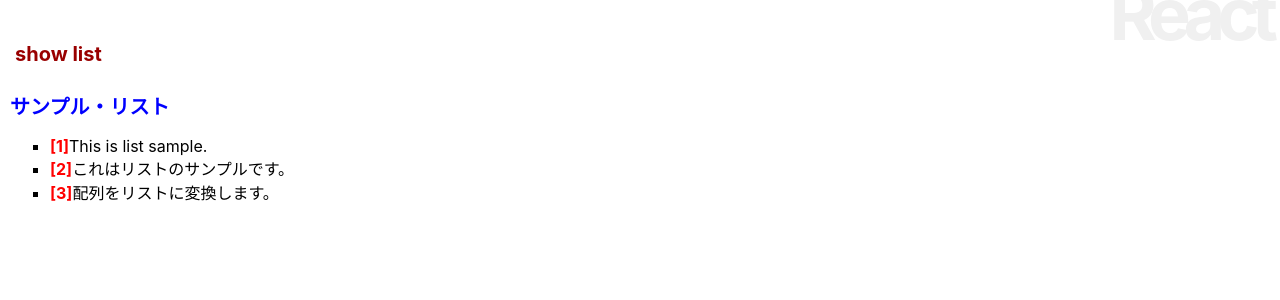
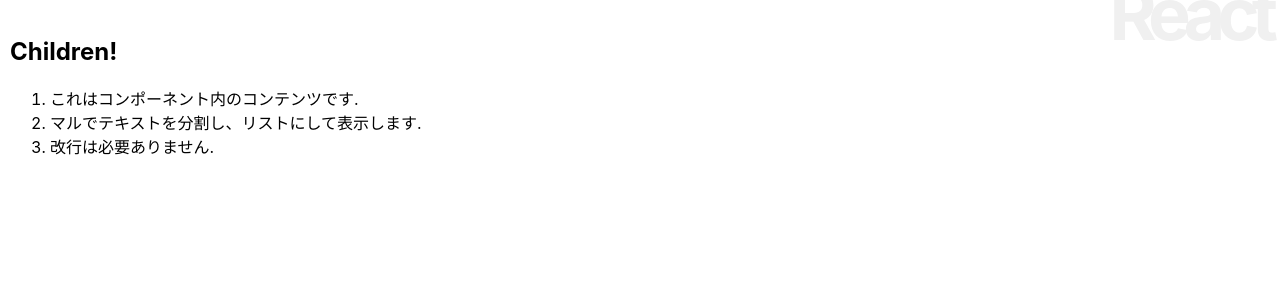
Before and after one commit to din65040/react_started, a React (Create React App) app: page / in a window 1280 px wide. Shown: the top 300 px of the page. Built offline with nearby package versions, Linux system fonts and the light colour scheme.

Commit message:
feat：リスト 3-25 サンプル作成

```diff
--- a/src/App.js
+++ b/src/App.js
@@ -1,13 +1,9 @@
 import React, { Component } from "react";
-import List from "./components/List"
+import Message from "./components/Message"
 import "./App.css";
 
 class App extends Component {
-  data = [
-    "This is list sample.",
-    "これはリストのサンプルです。",
-    "配列をリストに変換します。"
-  ];
+  input = '';
 
   msgStyle = {
     fontSize: "20px",
@@ -19,17 +15,34 @@
   constructor(props) {
     super(props);
     this.state = {
-      list: this.data
-    };
+      message: 'type your name'
+    }
+    this.doChange = this.doChange.bind(this);
+    this.doSubmit = this.doSubmit.bind(this);
+  }
+
+  doChange(event) {
+    this.input = event.target.value;
+  }
+
+  doSubmit(event) {
+    this.setState({
+      message: 'Hello, ' + this.input + '!!'
+    })
+    event.preventDefault();
   }
 
   render() {
     return <div>
-      <h1>React</h1>
-      <h2 style={this.msgStyle}>show list</h2>
-      <List title="サンプル・リスト"　data={this.data} />
-    </div>;
+    <h1>React</h1>
+    <Message title="Children!">
+    これはコンポーネント内のコンテンツです。
+    マルでテキストを分割し、リストにして表示します。
+    改行は必要ありません。
+    </Message>
+    </div>
   }
+
 }
 
 export default App;
--- /dev/null
+++ b/src/components/Message.js
@@ -0,0 +1,36 @@
+import React, { Component } from "react";
+
+class Message extends Component {
+  li = {
+    fontSize: "16px",
+    color: "#06",
+    margin: "0",
+    padding: "0",
+  };
+
+  render() {
+    let content = this.props.children;
+    let arr = content.split("。");
+    let arr2 = [];
+    for (let i = 0; i < arr.length; i++) {
+      if (arr[i].trim() != "") {
+        arr2.push(arr[i]);
+      }
+    }
+
+    let list = arr2.map((value, key) => (
+      <li style={this.li} key={key}>
+        {value}.
+      </li>
+    ));
+
+    return (
+      <div>
+        <h2>{this.props.title}</h2>
+        <ol>{list}</ol>
+      </div>
+    );
+  }
+}
+
+export default Message;
```
